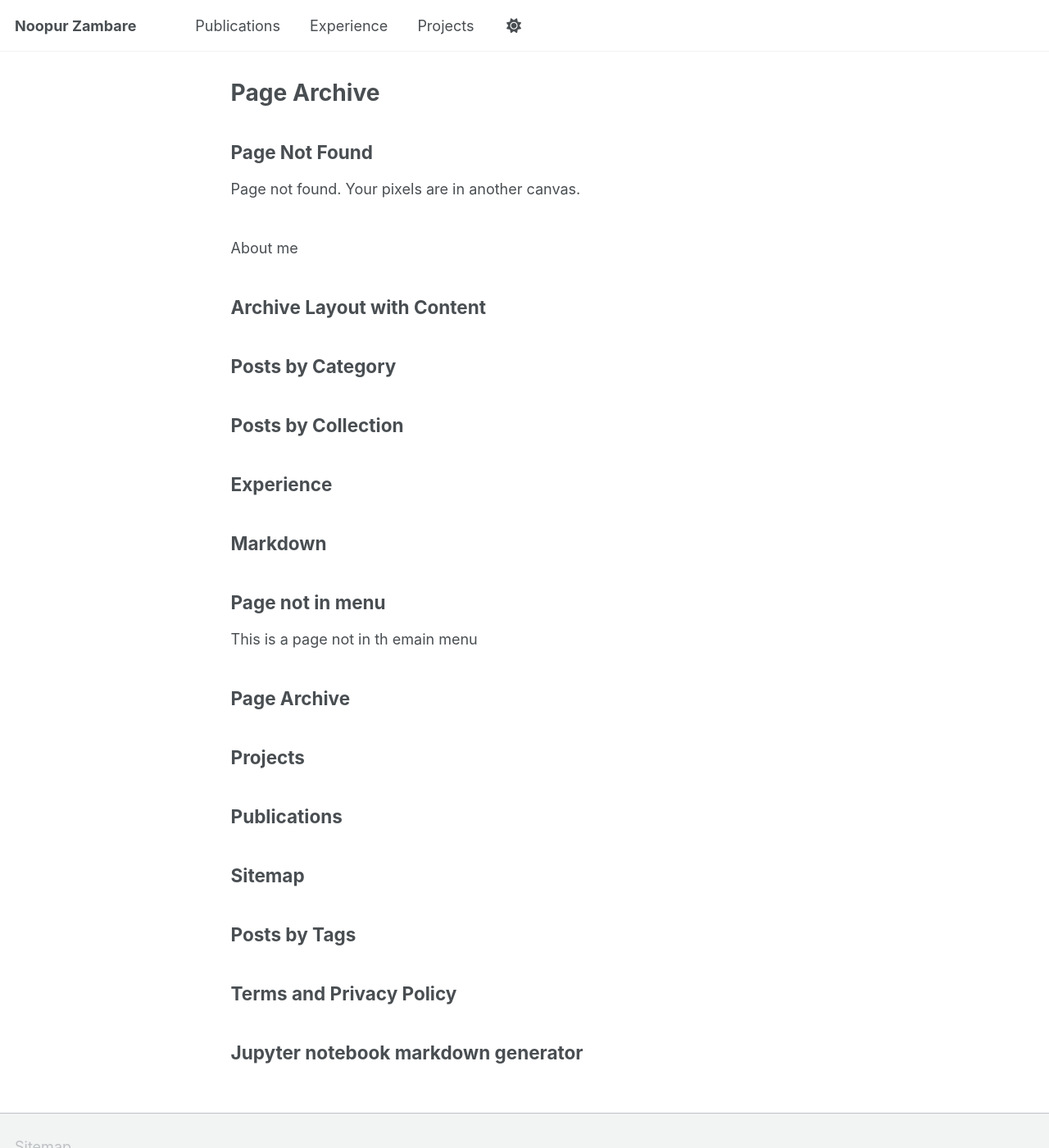
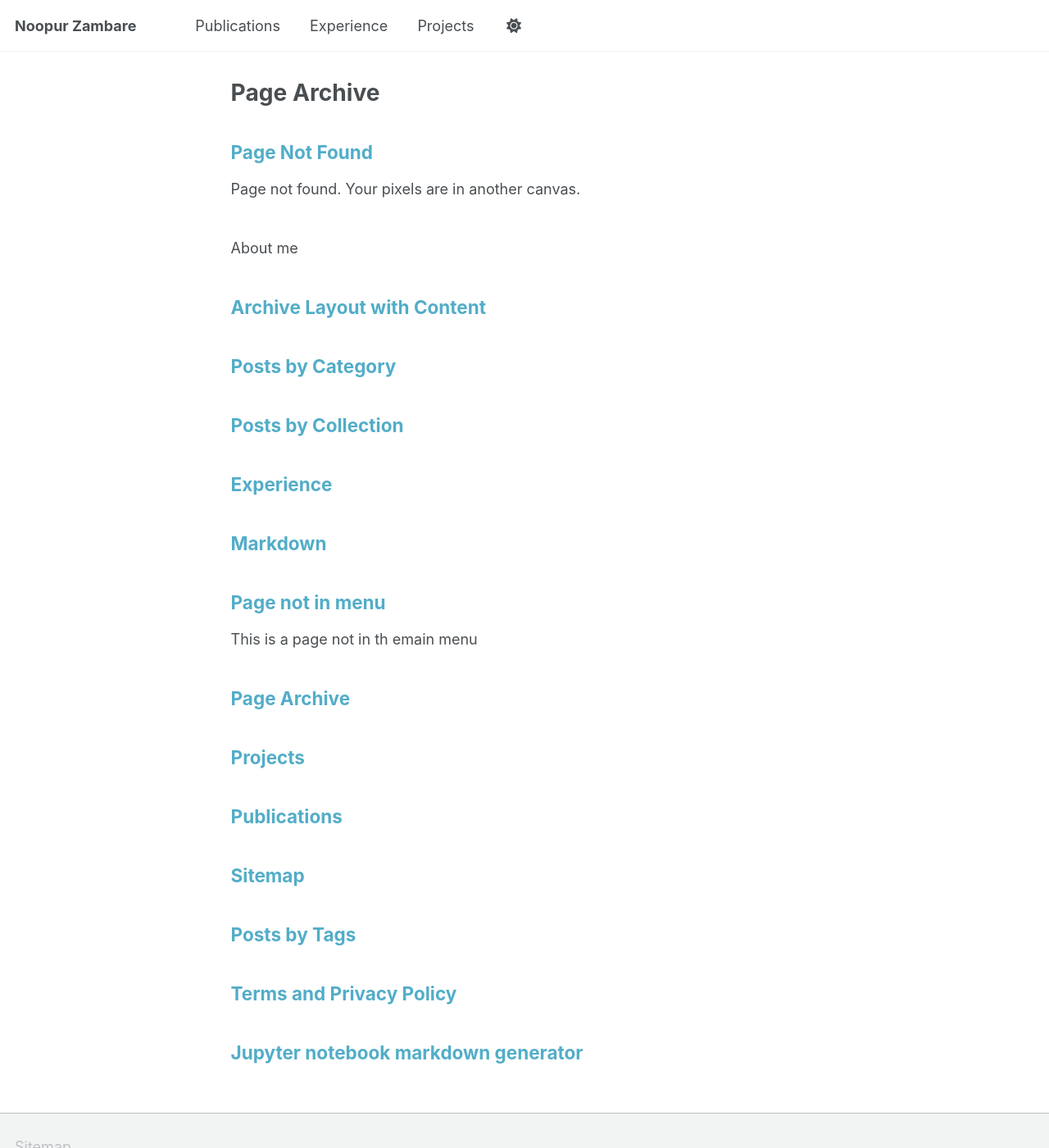
Before and after one commit to noopur-zambare/noopur-zambare.github.io, a Jekyll site: the page built from _pages/page-archive.html, in a window 1280 px wide and 1400 px high. Shown: the whole window at 82% size. Built offline with Jekyll 4.4.1, drawn with Linux system fonts in a browser that asks for light colours; a script bundle is joined from its source files by our own code; library files that are not in the unit come from our copies.

```diff
--- a/assets/css/main.scss
+++ b/assets/css/main.scss
@@ -36,18 +36,19 @@
     "vendor/font-awesome/brands"
 ;
 
-.archive__item-title a,
-.archive__item-title a:visited,
-.archive__item-title a:hover,
-.archive__item-title a:focus,
-.archive__item-title a:active {
+.archive__item a,
+.archive__item a:visited,
+.archive__item a:hover,
+.archive__item a:focus {
   text-decoration: none !important;
   border-bottom: none !important;
   box-shadow: none !important;
-  color: inherit !important;
+  background-image: none !important;
 }
 
-a:hover {
-  text-decoration: none !important;
-  border-bottom: none !important;
+/* remove underline pseudo-elements used by theme */
+.archive__item a::after,
+.archive__item a::before {
+  display: none !important;
+  content: none !important;
 }
```
